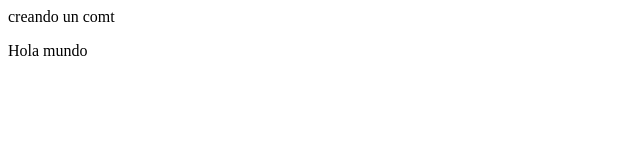
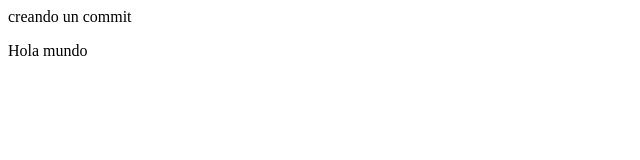
Before and after one commit to Jesus-Raul-3421/AWOS, a plain HTML site: page hola_mundo.html in a window 1280 px wide. Shown: the full height of the page, 0-640 px from the left. Drawn offline with Linux system fonts and the light colour scheme.

Commit message:
hola mundo modificado

```diff
--- a/hola_mundo.html
+++ b/hola_mundo.html
@@ -2,7 +2,7 @@
     <title>practica mi primer comit</title>
     <head>
         <body>
-            <p>creando un comt</p>
+            <p>creando un commit</p>
             <p>Hola mundo</p>
         </body>
     </head>
```
